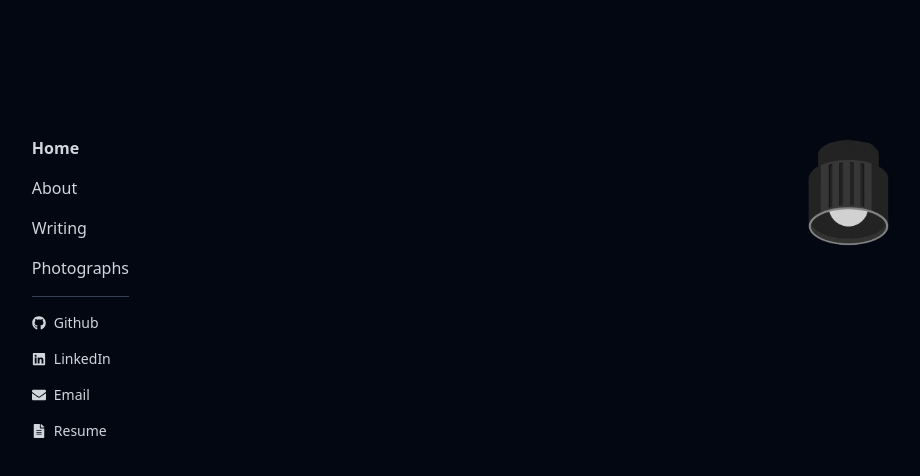
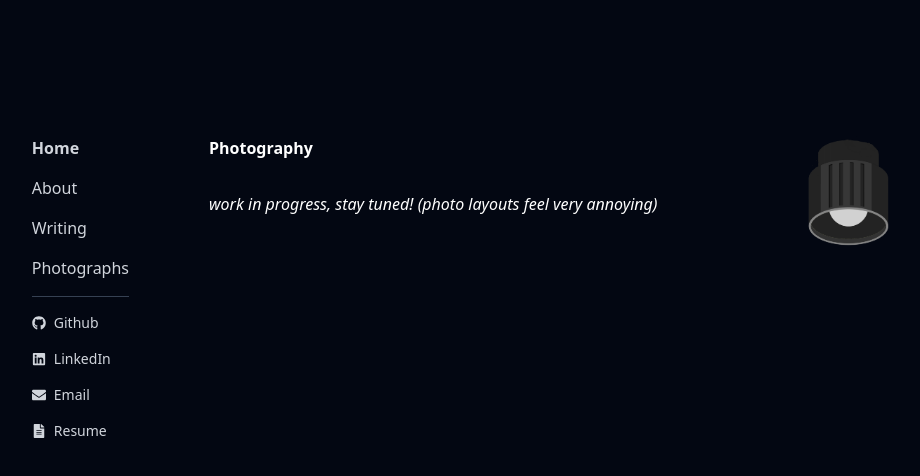
Before and after one commit to vichua2006/personal-site, a React (Vite) app: page /photos in a window 1280 px wide. Shown: the top 476 px of the page, without its empty margins (191-1111 px from the left). Built offline with nearby package versions, Linux system fonts and the light colour scheme.

Commit message:
feat: put in temp photo page

```diff
--- a/src/App.tsx
+++ b/src/App.tsx
@@ -4,7 +4,7 @@ import Spotlight from "./components/Spotlight";
 import Home from "./pages/Home";
 import { useState } from "react";
 import About from './pages/About';
-// import Photos from './pages/Photos';
+import Photos from './pages/Photos';
 import Writing from './pages/Writing';
 
 const App = () => {
@@ -28,7 +28,7 @@ const App = () => {
           <Routes>
             <Route path="/" element={<Home />} />
             <Route path="/about" element={<About />} />
-            {/* <Route path="/photos" element={<Photos />} /> */}
+            <Route path="/photos" element={<Photos />} />
             <Route path="/writing" element={<Writing />} />
           </Routes>
         </div>
--- a/src/pages/Photos.tsx
+++ b/src/pages/Photos.tsx
@@ -0,0 +1,26 @@
+import { useEffect } from "react";
+
+const Photo = () => {
+  useEffect(() => {
+    // Disable scrolling
+    document.body.style.overflow = "hidden";
+
+    // reset to top of page
+    window.scrollTo(0, 0);
+
+    return () => {
+      // Re-enable scrolling when the component unmounts
+      document.body.style.overflow = "";
+    };
+  }, []);
+  return (
+    <div className="text-white">
+      <div className="font-bold mb-4 ">Photography</div>
+      <p className="my-8 italic">
+        work in progress, stay tuned! (photo layouts feel very annoying)
+      </p>
+    </div>
+  );
+};
+
+export default Photo;
```
